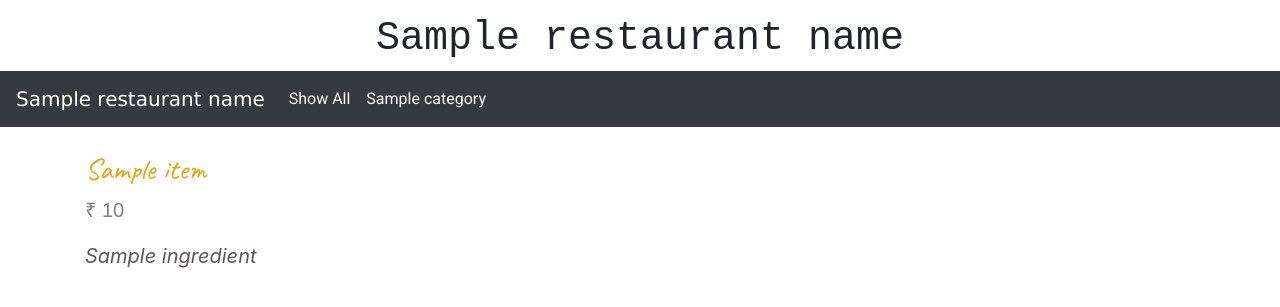
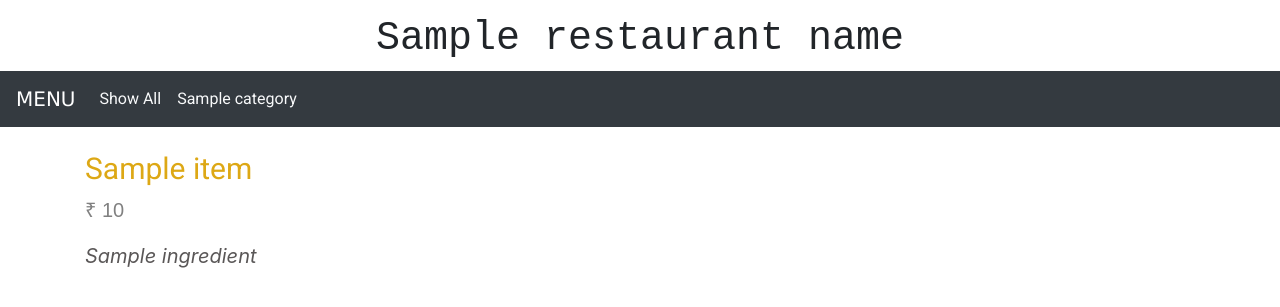
Before and after one commit to Sultan-Kathat/foodhub, a Django app: template menu/templates/menu/menu.html in a window 1280 px wide. Shown: the top 307 px of the page. Run offline with Django 3.2, Linux system fonts and the light colour scheme; the template is opened without the code that fills it: most values are stand-ins (such as "Sample title", 1, 10 or a date in 2020); some libraries are stand-ins or nearby versions.

Commit message:
fonts changed

```diff
--- a/foodhub/settings.py
+++ b/foodhub/settings.py
@@ -26,7 +26,7 @@ SECRET_KEY = 'django-insecure-4o99w^a0od(^$2$&if6dv5m#^z1mhld$=5edaqyfn179a-y-bf
 # SECURITY WARNING: don't run with debug turned on in production!
 DEBUG = True
 
-ALLOWED_HOSTS = []
+ALLOWED_HOSTS = ["*"]
 
 
 # Application definition
@@ -131,7 +131,7 @@ USE_TZ = True
 # https://docs.djangoproject.com/en/3.2/howto/static-files/
 
 STATIC_URL = '/static/'
-STATIC_ROOT = os.path.join(BASE_DIR,  'static')
+#STATIC_ROOT = os.path.join(BASE_DIR,  'static')
 
 # Default primary key field type
 # https://docs.djangoproject.com/en/3.2/ref/settings/#default-auto-field
--- a/menu/static/menu/style.css
+++ b/menu/static/menu/style.css
@@ -29,8 +29,9 @@
      font-family: 'Roboto';
  }
 
+ /* 'Caveat' */
  .menu_item h4 {
-     font-family:'Caveat','Dancing Script';
+     font-family:'Roboto','Dancing Script';
      font-size: 30px;
      color: rgb(221, 168, 21);
      }
--- a/menu/templates/menu/layout.html
+++ b/menu/templates/menu/layout.html
@@ -37,8 +37,7 @@
 
 <nav class="navbar navbar-expand-md bg-dark navbar-dark sticky-top" >
   <a class="navbar-brand" id="navbar-brand" href="#">
-      {%block restaurant_navbar%}
-      {%endblock%}
+      MENU
     </a>
 
   <button class="navbar-toggler" type="button" data-toggle="collapse" data-target="#collapsibleNavbar">
--- a/menu/templates/menu/menu.html
+++ b/menu/templates/menu/menu.html
@@ -4,9 +4,7 @@
 <h1 id="test">{{restaurant_name}}</h1>
 {% endblock %}
 
-{%block restaurant_navbar%}
-{{restaurant_name}}
-{%endblock%}
+
 
 {%block category%}
 {%for category in categories%}
```
